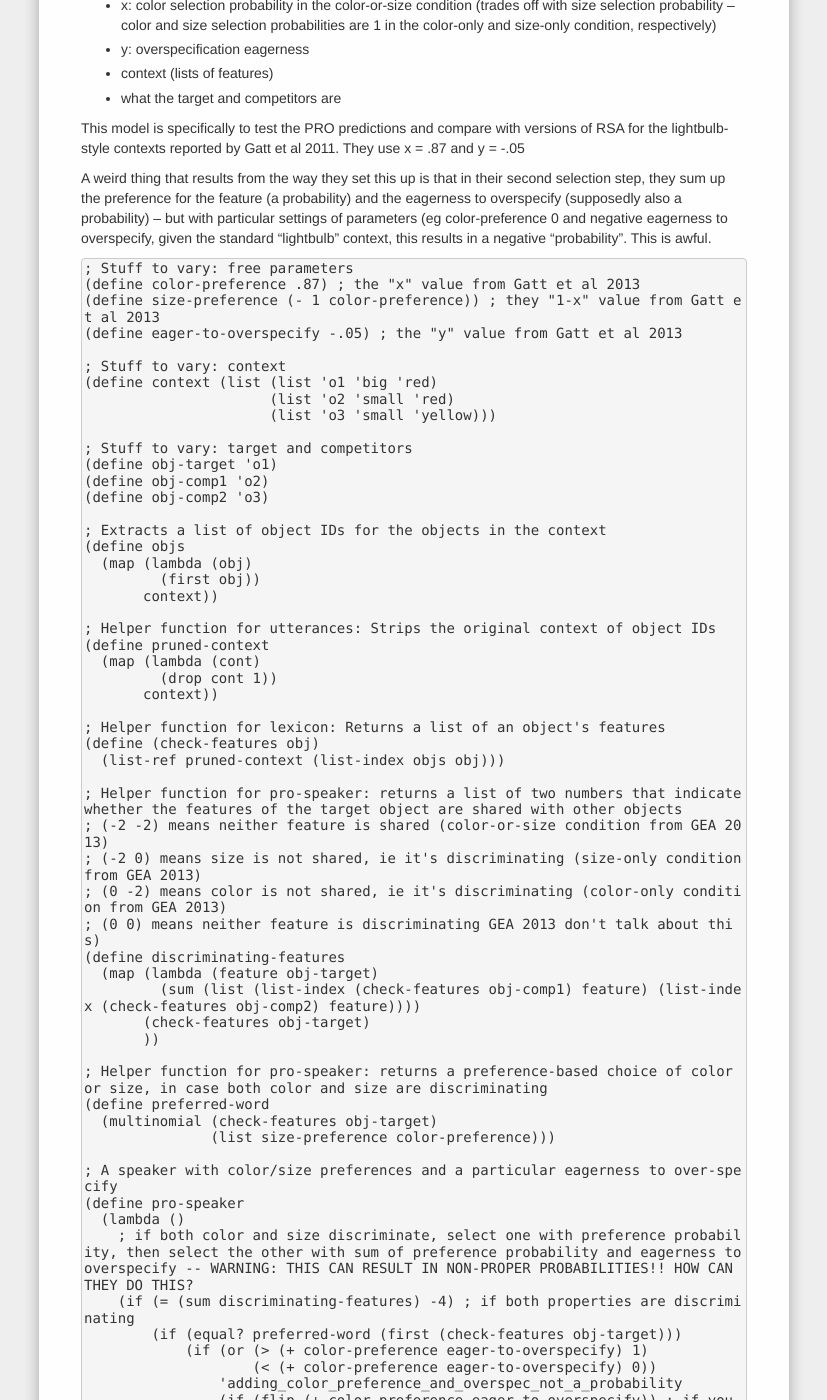
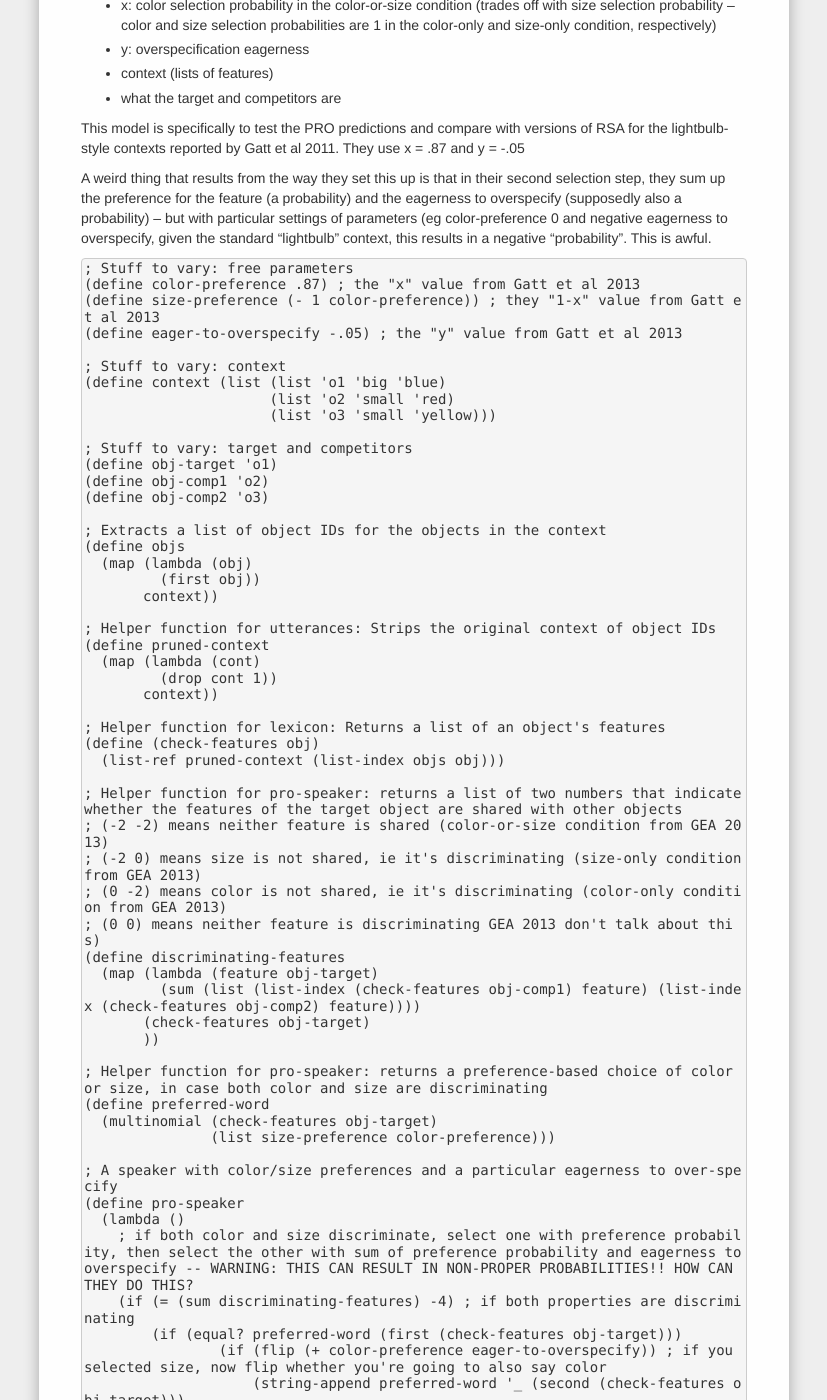
Before and after one commit to forestdb/forestdb.org, a Jekyll site: the page built from models/overinformativeness_boolean.md, in a window 1280 px wide and 1400 px high, scrolled down 33027 px. Shown: the whole window, without its empty margins (226-1053 px from the left). Built offline with Jekyll 4.4.1, drawn with Linux system fonts in a browser that asks for light colours; nearby versions of some CDN libraries; a script that is not in the unit is left out; some of the changed text lies outside the part shown.

Commit message:
added an implementation of PRO

```diff
--- a/models/overinformativeness_boolean.md
+++ b/models/overinformativeness_boolean.md
@@ -1667,7 +1667,7 @@
 (define eager-to-overspecify -.05) ; the "y" value from Gatt et al 2013
 
 ; Stuff to vary: context
-(define context (list (list 'o1 'big 'red)
+(define context (list (list 'o1 'big 'blue)
                       (list 'o2 'small 'red)
                       (list 'o3 'small 'yellow)))
 
@@ -1714,34 +1714,23 @@
     ; if both color and size discriminate, select one with preference probability, then select the other with sum of preference probability and eagerness to overspecify -- WARNING: THIS CAN RESULT IN NON-PROPER PROBABILITIES!! HOW CAN THEY DO THIS?
     (if (= (sum discriminating-features) -4) ; if both properties are discriminating
         (if (equal? preferred-word (first (check-features obj-target)))
-            (if (or (> (+ color-preference eager-to-overspecify) 1)
-                    (< (+ color-preference eager-to-overspecify) 0))
-                'adding_color_preference_and_overspec_not_a_probability
                 (if (flip (+ color-preference eager-to-overspecify)) ; if you selected size, now flip whether you're going to also say color
                     (string-append preferred-word '_ (second (check-features obj-target)))
-                    preferred-word))
-            (if (or (> (+ size-preference eager-to-overspecify) 1)
-                    (< (+ size-preference eager-to-overspecify) 0))
-                'adding_size_preference_and_overspec_not_a_probability
+                    preferred-word)
                 (if (flip (+ size-preference eager-to-overspecify)) ; if you selected color, now flip whether you're going to also say size
                     (string-append (first (check-features obj-target)) '_ preferred-word)
-                    preferred-word)))
+                    preferred-word))
         (if (= (first discriminating-features) -2)
-            (if (or (> (+ color-preference eager-to-overspecify) 1)
-                    (< (+ color-preference eager-to-overspecify) 0))
-                'adding_color_preference_and_overspec_not_a_probability
                 (if (flip (+ color-preference eager-to-overspecify)) ; if only size is discriminating
                     (string-append (first (check-features obj-target)) '_ (second (check-features obj-target)))
-                    (first (check-features obj-target))))
-            (if (or (> (+ size-preference eager-to-overspecify) 1)
-                    (< (+ size-preference eager-to-overspecify) 0))
-                'adding_size_preference_and_overspec_not_a_probability
+                    (first (check-features obj-target)))
                 (if (flip (+ size-preference eager-to-overspecify)) ; if only color is discriminating
                     (string-append (first (check-features obj-target)) '_ (second (check-features obj-target)))
-                    (second (check-features obj-target))))
+                    (second (check-features obj-target)))
             ))
     ))
 
-(hist (repeat 1000 pro-speaker))
+(hist (repeat 10000 pro-speaker))
+
 
 ~~~
```
